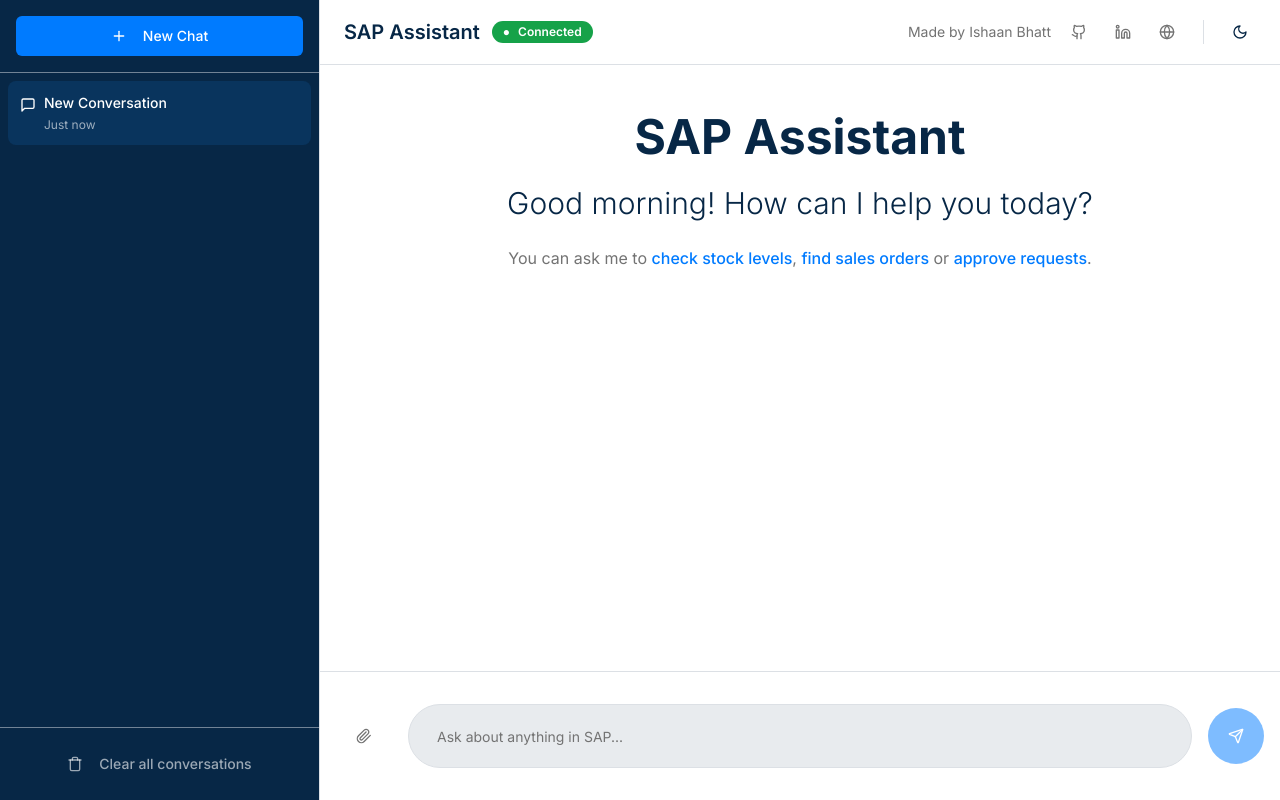
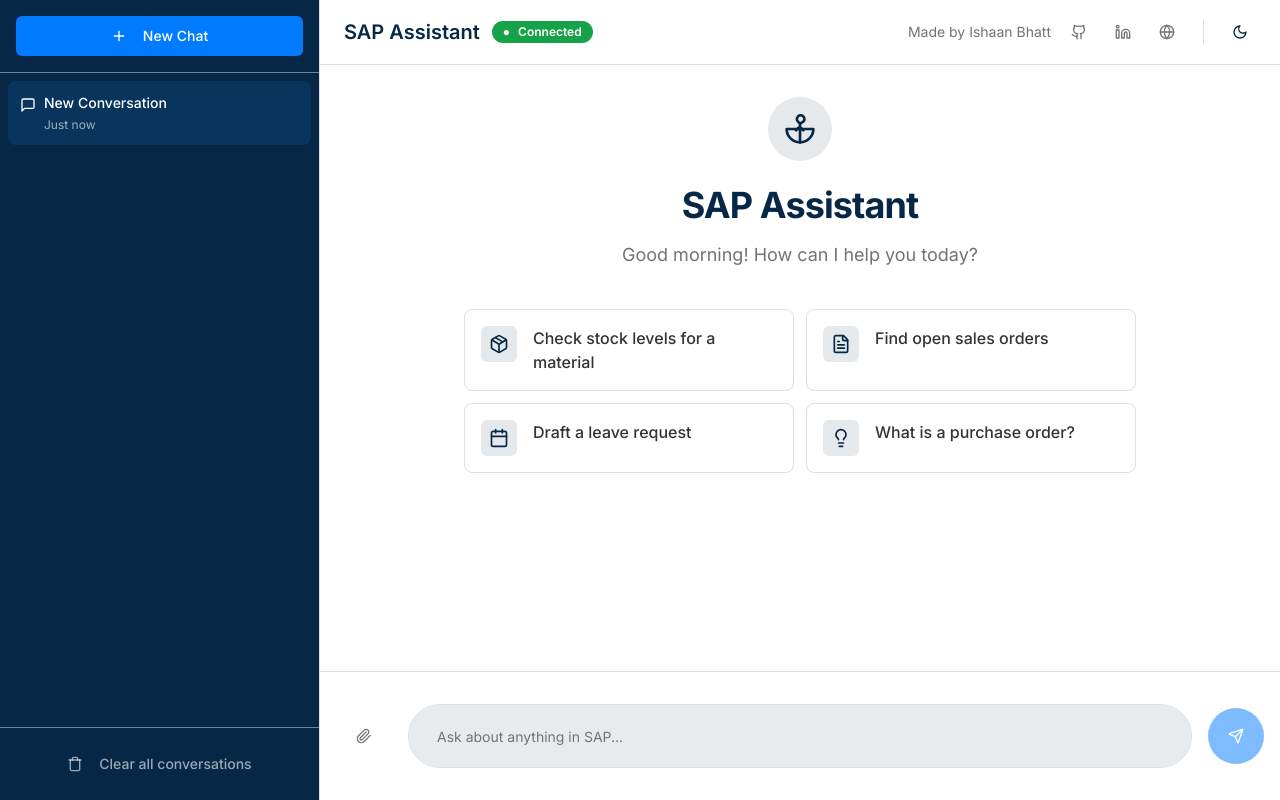
Before and after one commit to IshaanBhatt23/sap-chatflow, a React (Vite) app: page / in a window 1280 px wide. Built offline with nearby package versions, Linux system fonts and the light colour scheme.

Commit message:
enhanced welcome page

```diff
--- a/src/components/WelcomeScreen.tsx
+++ b/src/components/WelcomeScreen.tsx
@@ -1,6 +1,28 @@
+import { motion } from "framer-motion";
+import { Lightbulb, Package, FileText, Calendar } from "lucide-react";
+
 interface WelcomeScreenProps {
   onPromptClick: (prompt: string) => void;
 }
+
+const promptSuggestions = [
+  {
+    icon: <Package className="h-5 w-5" />,
+    text: "Check stock levels for a material",
+  },
+  {
+    icon: <FileText className="h-5 w-5" />,
+    text: "Find open sales orders",
+  },
+  {
+    icon: <Calendar className="h-5 w-5" />,
+    text: "Draft a leave request",
+  },
+  {
+    icon: <Lightbulb className="h-5 w-5" />,
+    text: "What is a purchase order?",
+  },
+];
 
 const getGreeting = () => {
   const hour = new Date().getHours();
@@ -11,24 +33,47 @@
 
 export const WelcomeScreen = ({ onPromptClick }: WelcomeScreenProps) => {
   return (
-    <div className="flex h-full items-center justify-center p-8">
-      <div className="max-w-2xl w-full text-center">
-        {/* Main Title */}
-        <h1 className="text-5xl font-bold text-primary mb-6">SAP Assistant</h1>
+    <div className="flex h-full flex-col items-center justify-center text-center p-4">
+      <motion.div
+        initial={{ opacity: 0, scale: 0.9 }}
+        animate={{ opacity: 1, scale: 1 }}
+        transition={{ duration: 0.5, ease: "easeOut" }}
+        className="max-w-2xl mx-auto"
+      >
+        <div className="mx-auto mb-6 h-16 w-16 flex items-center justify-center rounded-full bg-primary/10 text-primary">
+           {/* You can replace this with an SAP logo SVG if you have one */}
+           <svg xmlns="http://www.w3.org/2000/svg" className="h-8 w-8" viewBox="0 0 24 24" fill="none" stroke="currentColor" strokeWidth="2" strokeLinecap="round" strokeLinejoin="round"><path d="M12 22a10 10 0 0 0 10-10H2a10 10 0 0 0 10 10z"/><path d="m14.5 13-1.4-1.4a2 2 0 0 0-2.8 0L9 13"/><path d="M12 22V8"/><path d="m12 8-1.5-1.5a2.83 2.83 0 0 1 0-4 2.83 2.83 0 0 1 4 0 2.83 2.83 0 0 1 0 4L12 8z"/></svg>
+        </div>
 
-        {/* Friendly Greeting */}
-        <h2 className="text-3xl font-light text-foreground mb-6">
+        <h1 className="text-3xl font-bold tracking-tight text-foreground sm:text-4xl">
+          SAP Assistant
+        </h1>
+        <p className="mt-4 text-lg text-muted-foreground">
           {getGreeting()}! How can I help you today?
-        </h2>
+        </p>
 
-        {/* Guidance Text */}
-        <p className="text-base text-muted-foreground leading-relaxed">
-          You can ask me to{" "}
-          <span className="font-medium text-accent">check stock levels</span>,{" "}
-          <span className="font-medium text-accent">find sales orders</span> or{" "}
-          <span className="font-medium text-accent">approve requests</span>.
-        </p>
-      </div>
+        <div className="mt-10 grid grid-cols-1 gap-3 sm:grid-cols-2">
+          {promptSuggestions.map((prompt, index) => (
+            <motion.button
+              key={index}
+              initial={{ opacity: 0, y: 10 }}
+              animate={{ opacity: 1, y: 0 }}
+              transition={{ duration: 0.3, delay: 0.2 + index * 0.1, ease: "easeOut" }}
+              whileHover={{ scale: 1.03 }}
+              whileTap={{ scale: 0.98 }}
+              onClick={() => onPromptClick(prompt.text)}
+              className="group flex items-start gap-4 rounded-lg border bg-card p-4 text-left transition-colors hover:bg-muted/50"
+            >
+              <div className="flex-shrink-0 rounded-md bg-primary/10 p-2 text-primary">
+                {prompt.icon}
+              </div>
+              <div>
+                <p className="font-medium text-card-foreground">{prompt.text}</p>
+              </div>
+            </motion.button>
+          ))}
+        </div>
+      </motion.div>
     </div>
   );
 };
```
